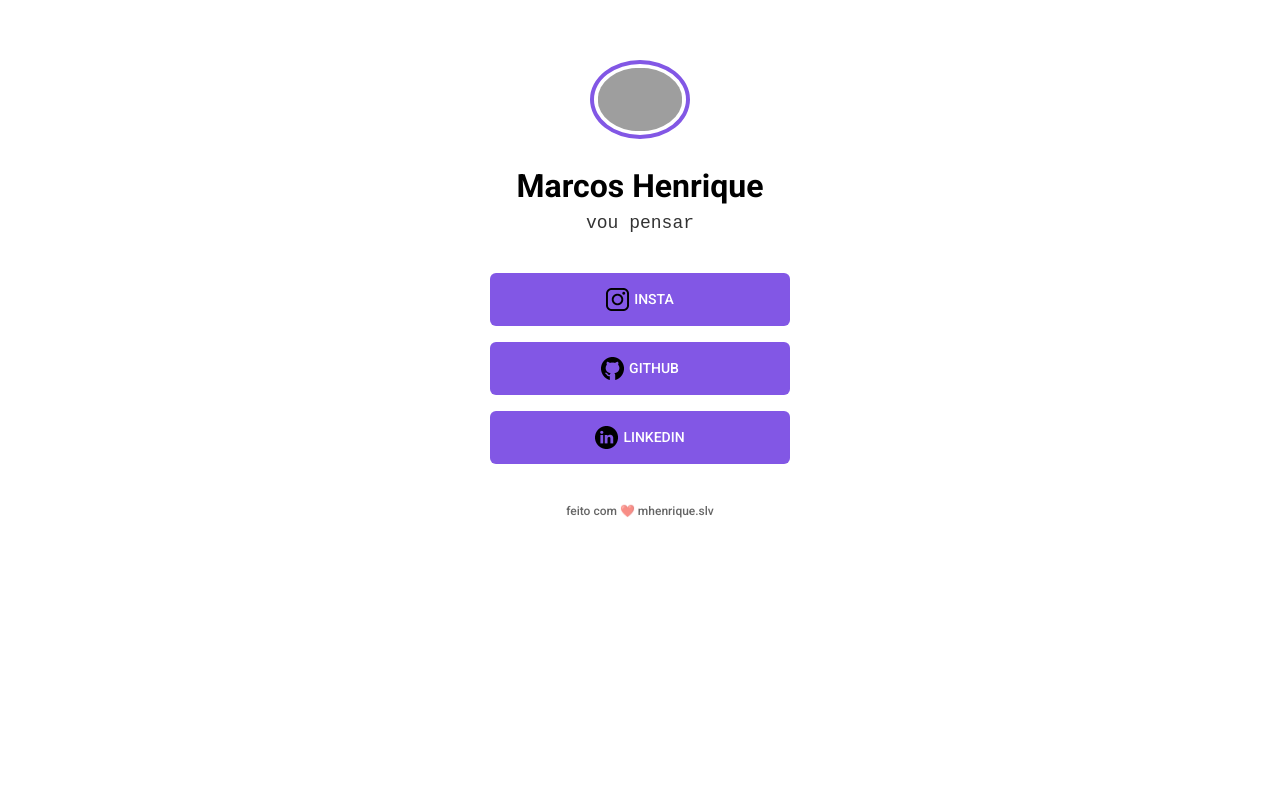
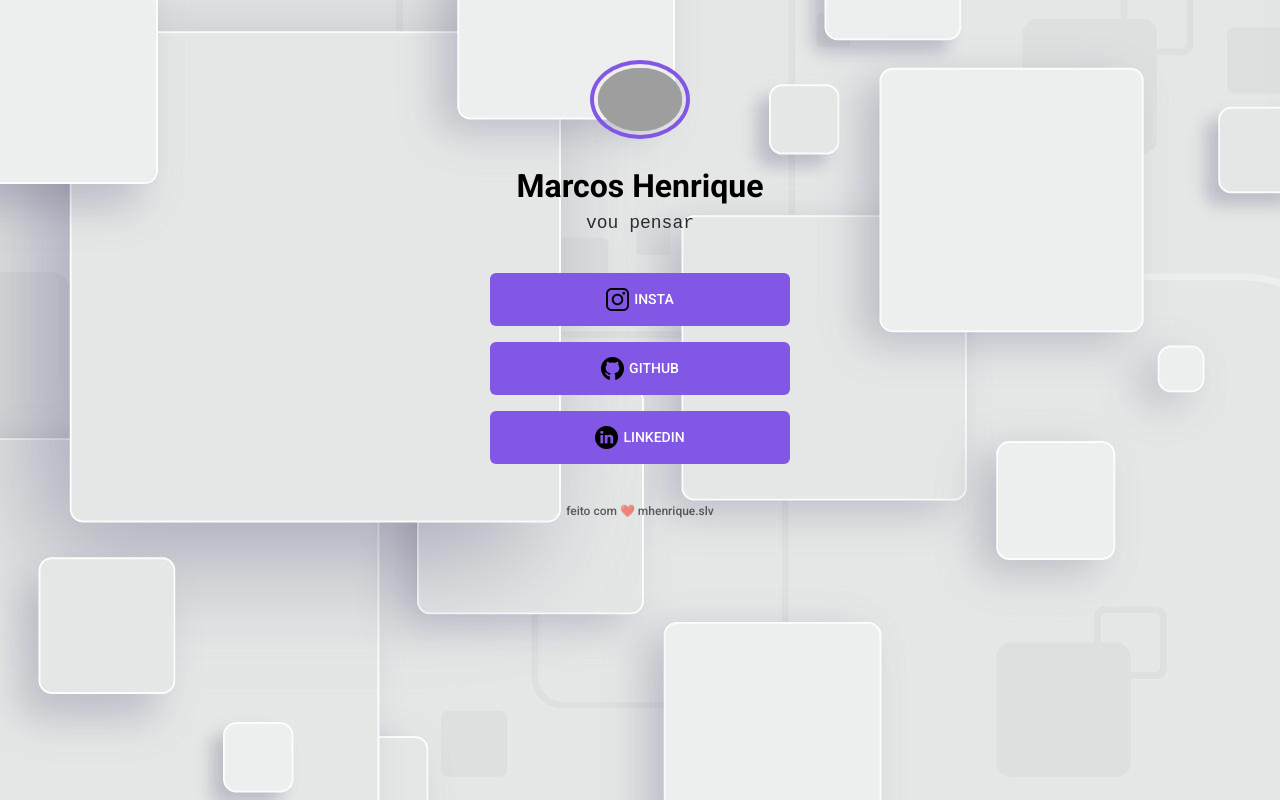
Before and after one commit to HenriqueRSV/Social, a plain HTML site: page index.html in a window 1280 px wide. Drawn offline with Linux system fonts and the light colour scheme; grey boxes are pictures that could not be loaded.

Commit message:
Add files via upload

```diff
--- a/style.css
+++ b/style.css
@@ -8,7 +8,7 @@
 
 
 body {
-    background-image: url(5026563.jpg);
+    background-image: url(assets/5026563.jpg);
     font-family: 'Noto Sans', sans-serif;
     font-family: 'Roboto', sans-serif;
     background-repeat: no-repeat;
```
